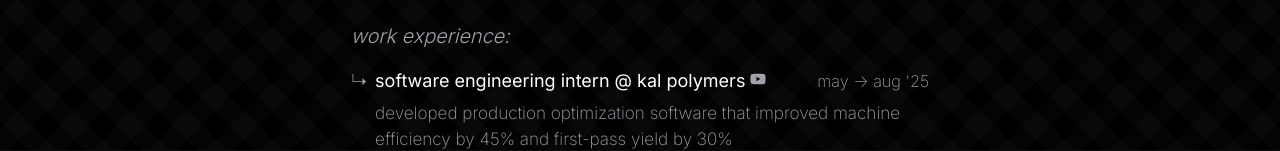
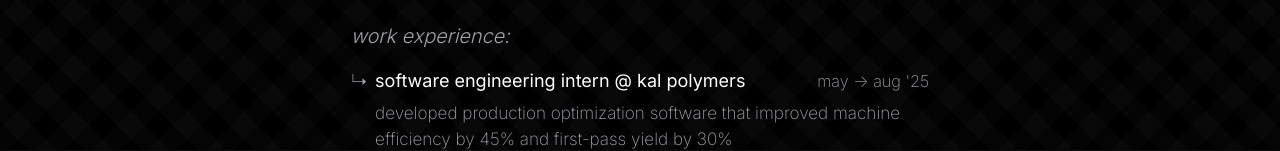
Before and after one commit to SohamD1/website2, a Next.js app: page / in a window 1280 px wide. Shown: the part 650-801 px from the top of the page. Built offline with nearby package versions, Linux system fonts and the light colour scheme.

Commit message:
content: fixed video

```diff
--- a/pages/index.tsx
+++ b/pages/index.tsx
@@ -112,9 +112,7 @@
               <span className="arrow">↳</span>
               <div className="experience-content">
                 <div className="experience-header">
-                  <strong>software engineering intern @ kal polymers <a href="https://youtu.be/LNl4Tad1_N0" className="video-link" title="watch video" target="_blank" rel="noopener noreferrer">
-                      <FaYoutube size={16} />
-                    </a></strong>
+                  <strong>software engineering intern @ kal polymers</strong>
                   <div className="header-right">
                     <span className="duration">may → aug '25</span>
                   </div>
```
